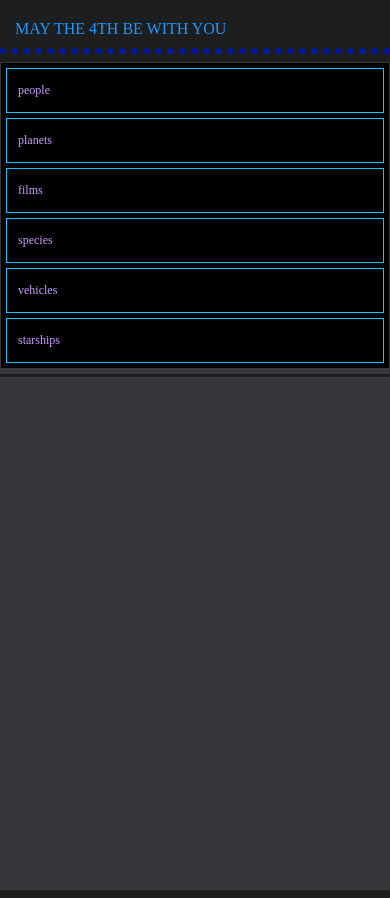
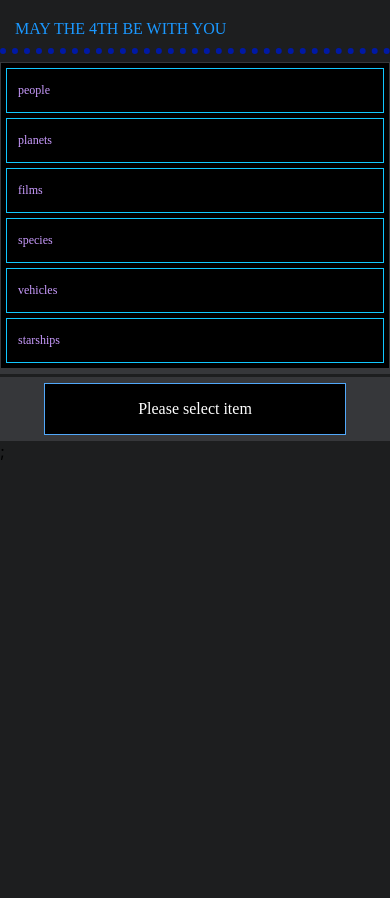
Before and after one commit to Ori-Roll/Lister, a React (Create React App) app: page / in a window 390 px wide. Built offline with nearby package versions, Linux system fonts and the light colour scheme.

Commit message:
Loading screen fixes

```diff
--- a/src/App.css
+++ b/src/App.css
@@ -24,19 +24,6 @@
 	width: 80%;
 	padding: 0.5em 0;
 	height: 100vh;
-}
-
-@media (max-width: 1200px) {
-	.interface {
-		width: 100%;
-	}
-}
-
-@media (max-width: 700px) {
-	.interface {
-		grid-template-columns: 1fr;
-		grid-template-rows: 2fr 5fr;
-	}
 }
 
 .group-list,
@@ -90,10 +77,16 @@
 }
 
 .items-loading-screen {
-	width: 100%;
+	position: absolute;
+	top: 30vh;
+	left: 40%;
+	background-color: black;
+	padding: 1em;
+	border: 1px rgb(81, 168, 250) solid;
+	font-family: "Press Start 2P", cursive;
+	font-size: x-large;
 	color: white;
 	text-align: center;
-	margin: 10vh 0;
 }
 
 .name,
@@ -105,3 +98,23 @@
 	padding: 15px 0 10px;
 	margin: 0 0 12px;
 }
+
+@media (max-width: 1200px) {
+	.interface {
+		width: 100%;
+	}
+}
+
+@media (max-width: 700px) {
+	.interface {
+		grid-template-columns: 1fr;
+		grid-template-rows: 2fr 5fr;
+	}
+	.items-loading-screen {
+		position: relative;
+		left: 10%;
+		width: 80%;
+		top: 10%;
+		font-size: medium;
+	}
+}
--- a/src/components/ItemList.js
+++ b/src/components/ItemList.js
@@ -22,12 +22,17 @@
 			return data[currentGroupName].map((item) => (
 				<Item key={checkedItemKey(item)} item={checkedItemValue(item)} />
 			));
-		} else if (loading === true) {
-			return <div className='items-loading-screen'>LOADING</div>;
+		} else {
+			return <div className='items-loading-screen'>Please select item</div>;
 		}
 	}
 
-	return <ul className='item-list'>{displayMode()}</ul>;
+	return (
+		<div>
+			{loading === true ? <div className='items-loading-screen'>loading...</div> : null}
+			<ul className='item-list'>{displayMode()}</ul>;
+		</div>
+	);
 }
 
 export default ItemList;
```
